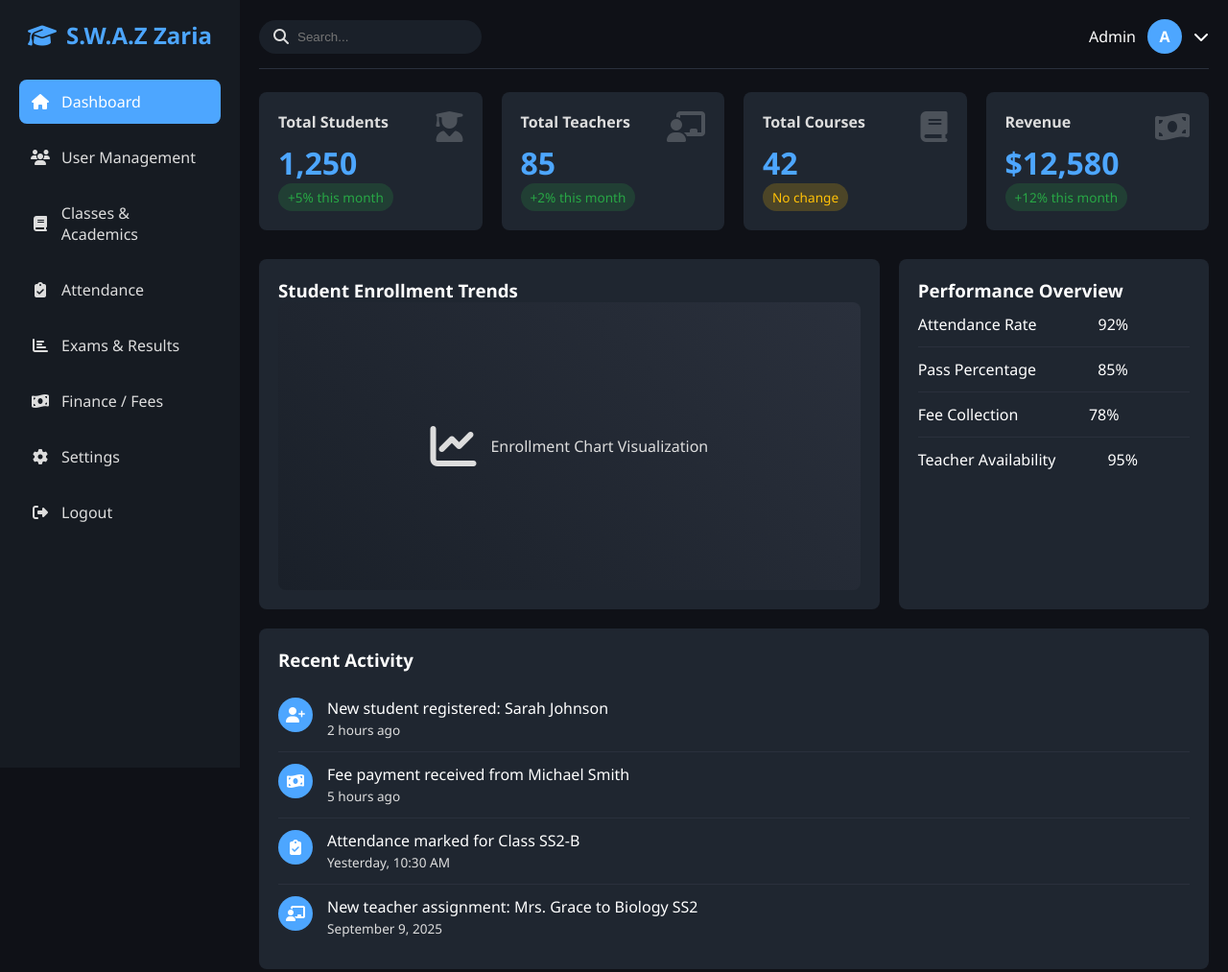
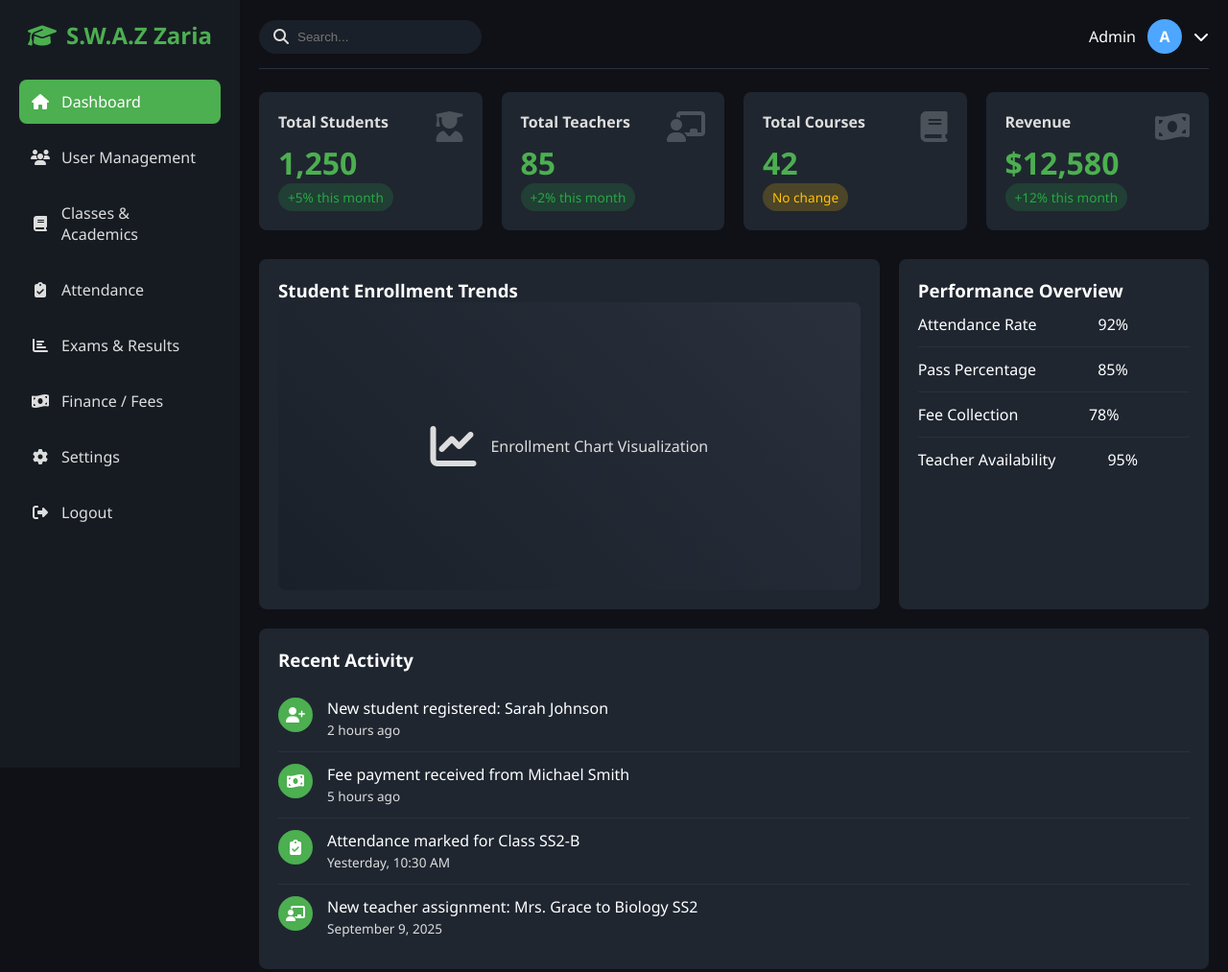
Before and after one commit to Genesis601/SM.S, a plain HTML site: page School Management System/admin/admin_dashboard.html in a window 1280 px wide. Shown: the whole page at 96% size. Drawn offline with Linux system fonts and the light colour scheme.

Commit message:
Update admin_dashboard.html

```diff
--- a/School Management System/admin/admin_dashboard.html
+++ b/School Management System/admin/admin_dashboard.html
@@ -11,8 +11,8 @@
       --primary-bg: #0f1117;
       --sidebar-bg: #161b22;
       --card-bg: #1f2630;
-      --accent-color: #4da6ff;
-      --hover-color: #3a8bd8;
+      --accent-color: #4caf50;
+      --hover-color: #348337;
       --text-color: #fff;
       --text-secondary: #ddd;
       --success-color: #28a745;
@@ -593,4 +593,5 @@
     });
   </script>
 </body>
+
 </html>
```
